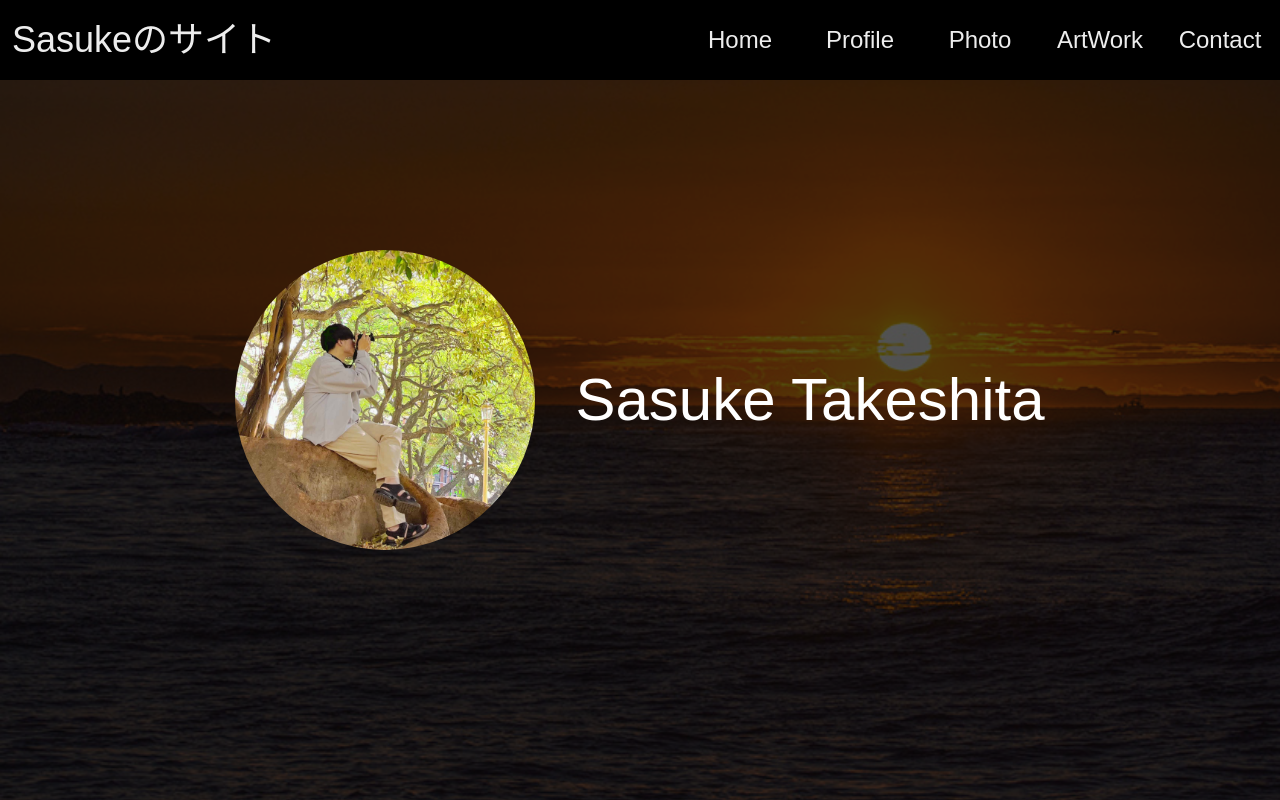
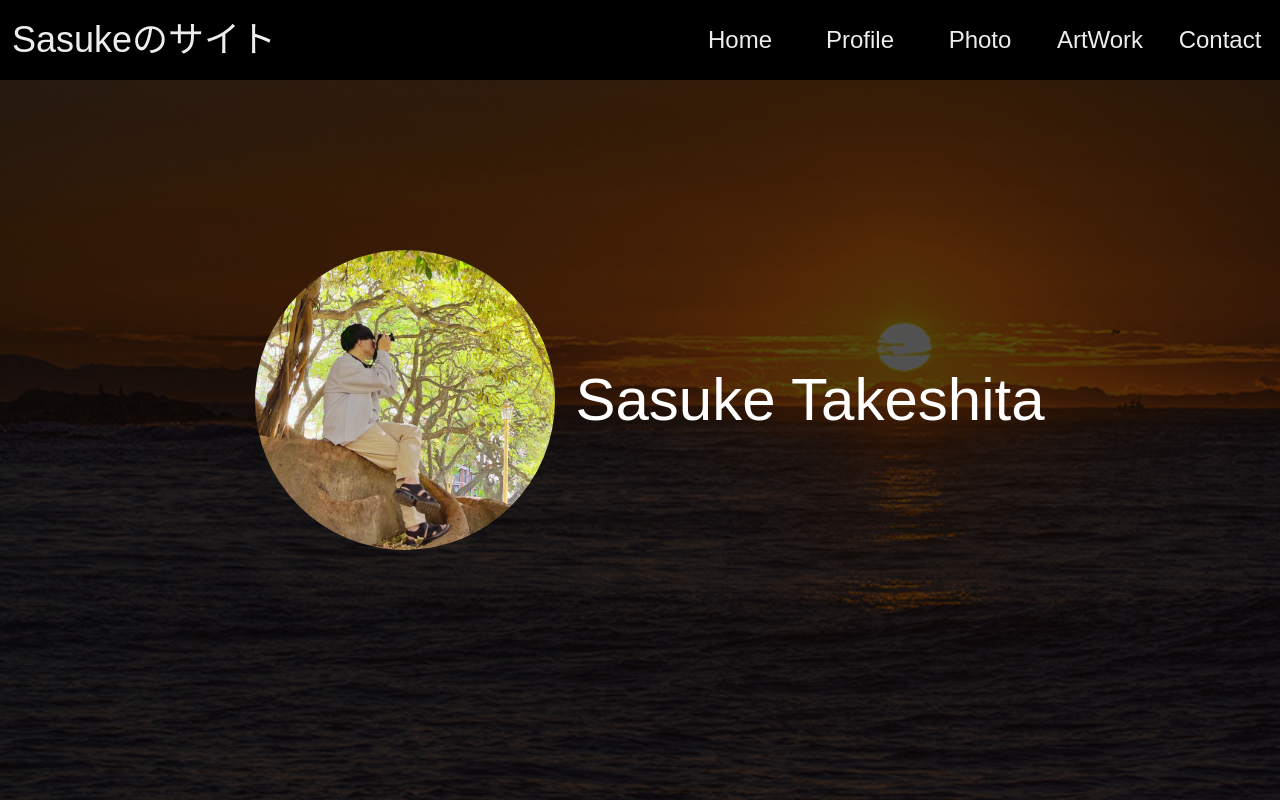
Before and after one commit to genchan-omega/sasukenosite, a Next.js app: page /Profile in a window 1280 px wide. Shown: the top 800 px of the page. Built offline with nearby package versions, Linux system fonts and the light colour scheme; a web font is replaced by a local one.

Commit message:
modify profile pic arrangement

```diff
--- a/src/components/Profile/Name.tsx
+++ b/src/components/Profile/Name.tsx
@@ -4,8 +4,8 @@ import Image from "next/image";
 
 export default function Name() {
   return (
-    <main className="fixed top-0 left-0 w-full h-screen -z-1 flex flex-col md:flex-row justify-center items-center gap-10">
-      <div className="relative w-[300px] h-[300px] shrink-0">
+    <main className="fixed top-0 left-0 w-full h-screen -z-1 flex flex-col md:flex-row justify-center items-center ">
+      <div className="relative w-[300px] h-[300px] shrink-0 mx-5">
         <Image
           src="/Profile/Profile.jpg"
           alt="Picture of Author"
```
